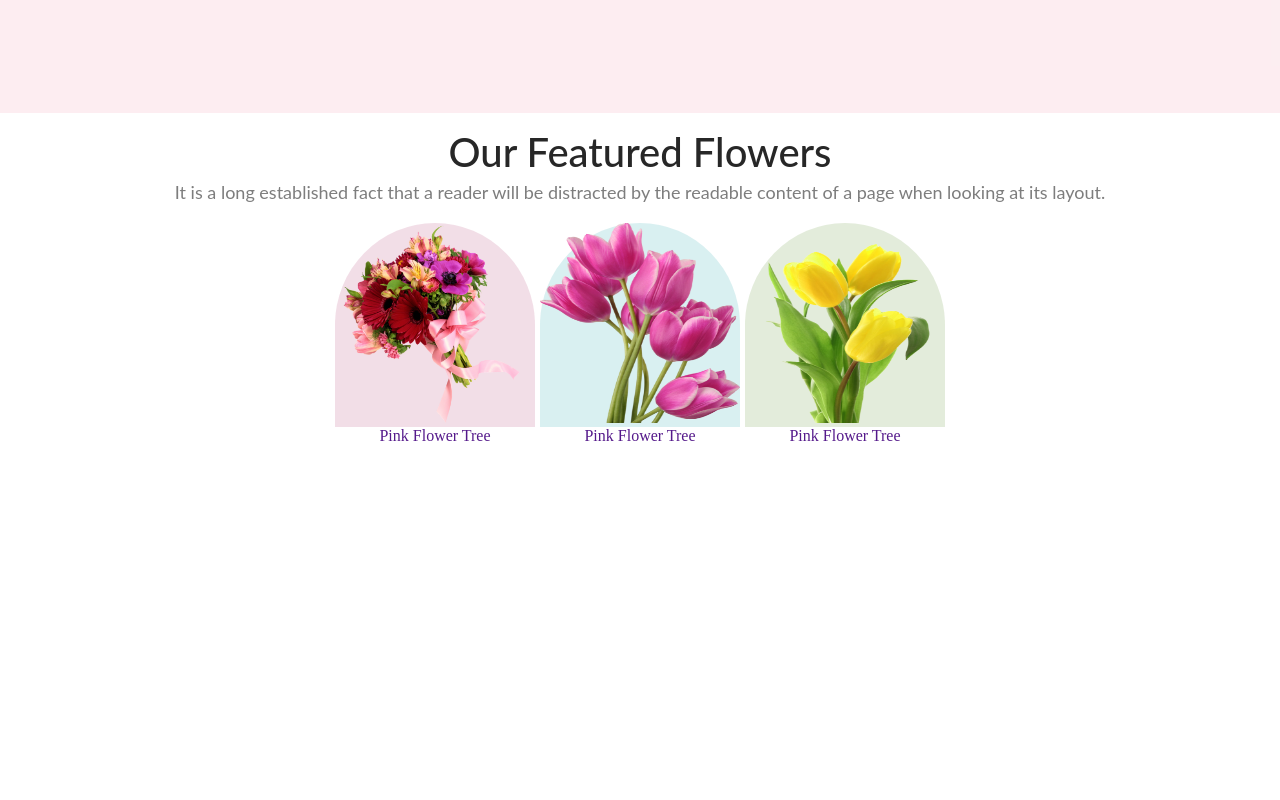
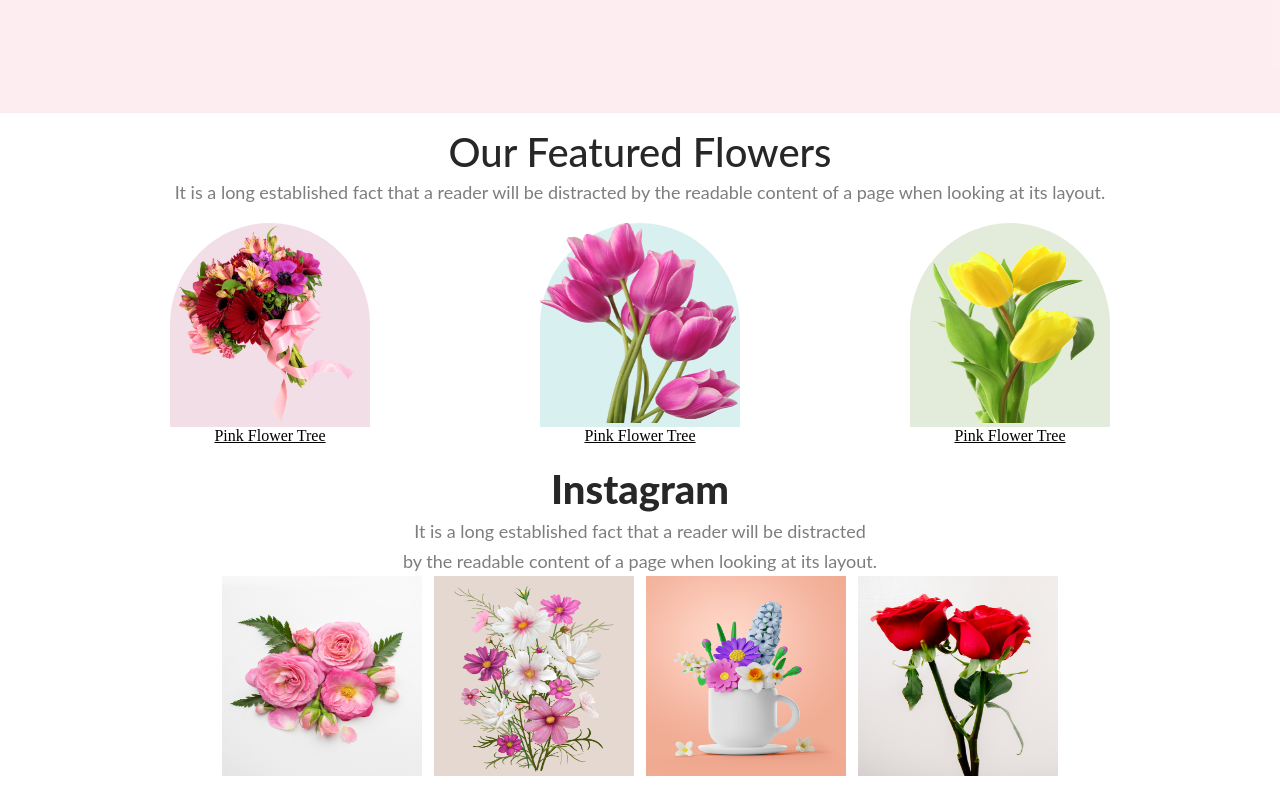
Before and after one commit to rexaulrana/best-flowers-shop, a plain HTML site: page index.html in a window 1280 px wide. Shown: the part 697-1497 px from the top of the page. Before the commit the page ends 1142 px from the top, so only its background shows below. Drawn offline with Linux system fonts and the light colour scheme.

Commit message:
instagram media section added

```diff
--- a/index.html
+++ b/index.html
@@ -38,9 +38,9 @@
           </p>
         </div>
         <div class="feature-flowers">
-          <div><div class="first-flower">
+          <div>
+            <div class="first-flower">
               <img class="flower-img" src="./images/pngwing 5.png" alt="" />
-
             </div>
             <a href="">Pink Flower Tree</a>
           </div>
@@ -60,7 +60,32 @@
         </div>
       </div>
     </header>
-    <main></main>
+    <main>
+      <section class="media">
+        <h4 class="media-title">Instagram</h4>
+        <p class="media-description">
+          It is a long established fact that a reader will be distracted <br> by the
+          readable content of a page when looking at its layout.
+        </p>
+
+        <div class="media-img">
+          <div class="media-img1">
+            <img class="flower-img" src="./images/Flower 01.png" alt="" />
+          </div>
+          <div class="media-img2">
+            <img class="flower-img" src="./images/Rectangle 4.png" alt="" />
+          </div>
+          <div class="media-img3">
+            <img class="flower-img" src="./images/Rectangle 5.png" alt="">
+
+          </div>
+          <div class="media-img4">
+            <img class="flower-img" src="./images/Rectangle 6.png" alt="">
+
+          </div>
+        </div>
+      </section>
+    </main>
     <footer></footer>
   </body>
 </html>
--- a/styles/style.css
+++ b/styles/style.css
@@ -48,7 +48,9 @@ color: white;
 
  .feature{
     text-align: center;
+
 }
+
 .feature-title{
 
     color: #272727;
@@ -69,8 +71,8 @@ margin-bottom: 20px;
 
 .feature-flowers{
     display: flex;
-    justify-content:center;
-    gap: 5px;
+    justify-content:space-evenly;
+    /* gap: 5px; */
     text-align: center;
 
 }
@@ -95,6 +97,43 @@ border-radius:100% 100% 0 0;
 }
 
 a{
-    text-decoration: none;
+    color: black;
     text-align: center;
+
+
 }
+
+/* features end */
+
+.media{
+    margin-top: 20px;
+    margin-bottom:20px;
+}
+
+.media-title{
+    margin-top: 10px;
+    margin-bottom: 3px;
+    color: #272727;
+text-align: center;
+font-family: Lato;
+font-size: 40px;
+font-style: normal;
+font-weight: 800;
+}
+
+.media-description{
+    color: rgba(39, 39, 39, 0.60);
+text-align: center;
+font-family: Lato;
+font-size: 18px;
+font-style: normal;
+font-weight: 400;
+line-height: 30px;
+}
+
+.media-img{
+    display: flex;
+    justify-content: center;
+    gap: 12px;
+    margin-bottom: 10px;
+}
```
Lines whose indentation alone changed are shown as unchanged.
